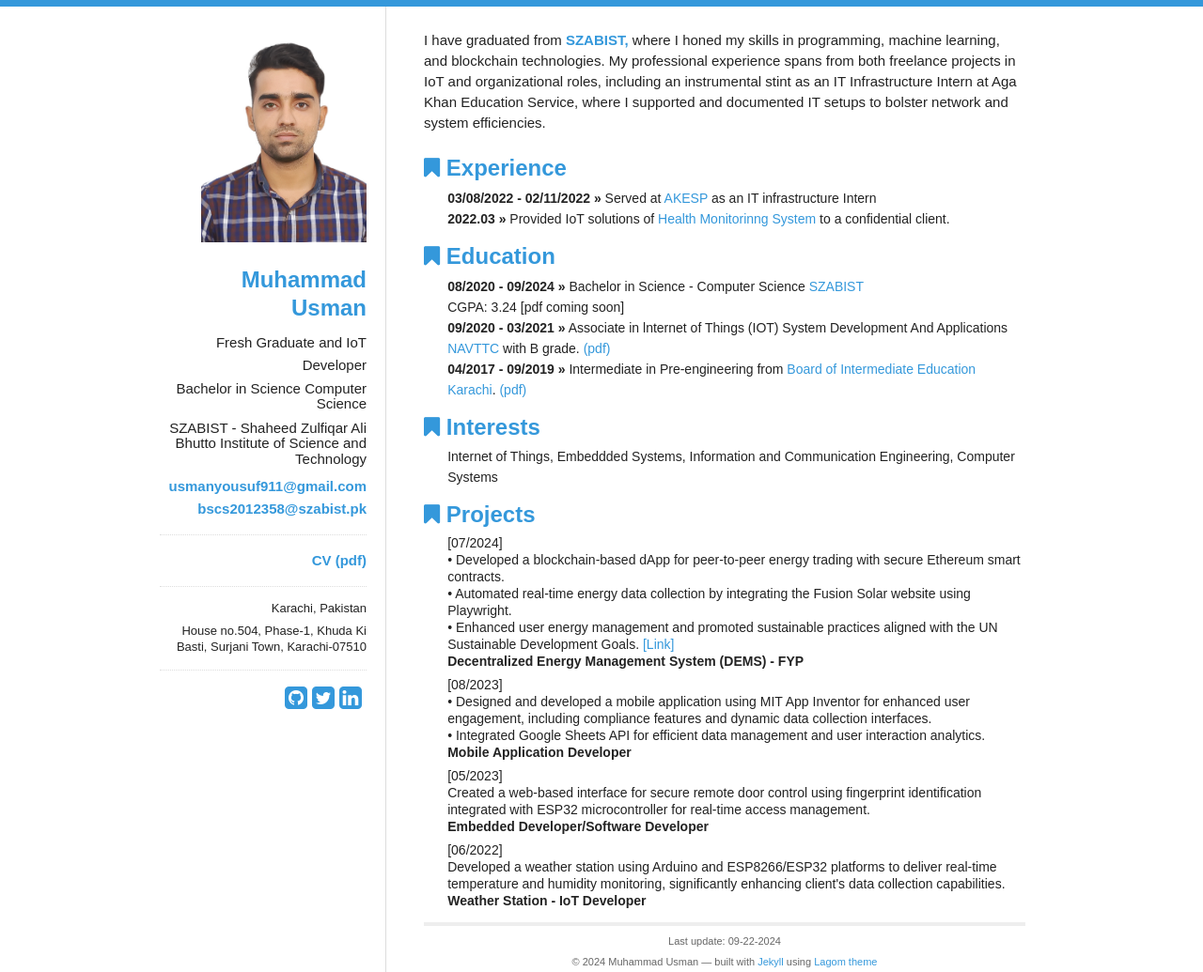
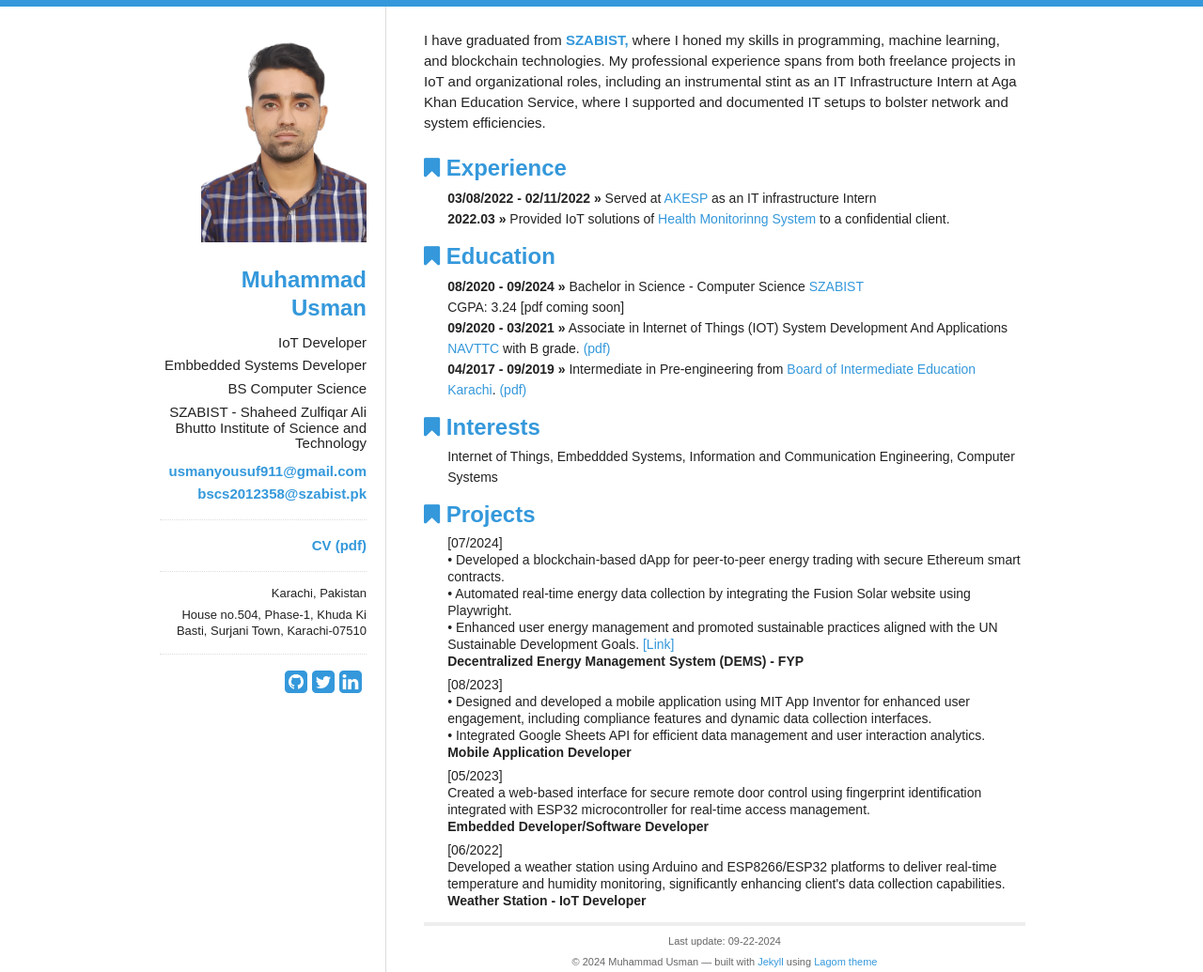
Before and after one commit to musman2k/github-portfolio, a Jekyll site: the page built from index-en.html, in a window 1280 px wide. Shown: the whole page at 94% size. Built offline with Jekyll 4.4.1, drawn with Linux system fonts in a browser that asks for light colours.

Commit message:
Update sidebar-en.html

```diff
--- a/_includes/sidebar-en.html
+++ b/_includes/sidebar-en.html
@@ -9,10 +9,11 @@
     </div>
   </h2>
   <div id="link">
-    Fresh Graduate and IoT Developer<br>
+    IoT Developer<br>
+    Embbedded Systems Developer<br>
     <div style="line-height: 0.3em"><br></div>
     <div style="line-height: 1.1em">
-    Bachelor in Science Computer Science<br>
+    BS Computer Science<br>
     </div>
     <div style="line-height: 0.6em"><br></div>
     <div style="line-height: 1.1em">
```
